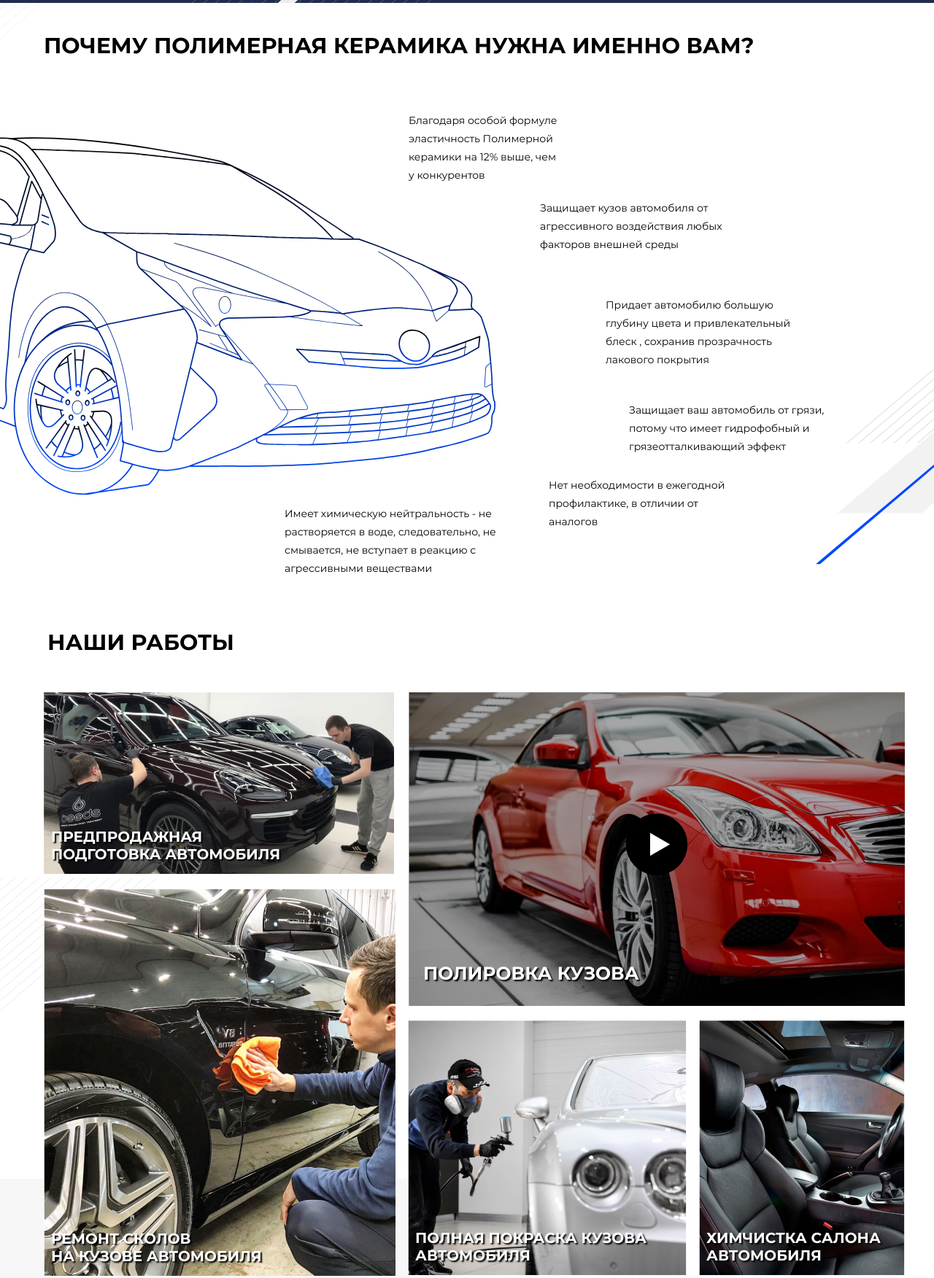
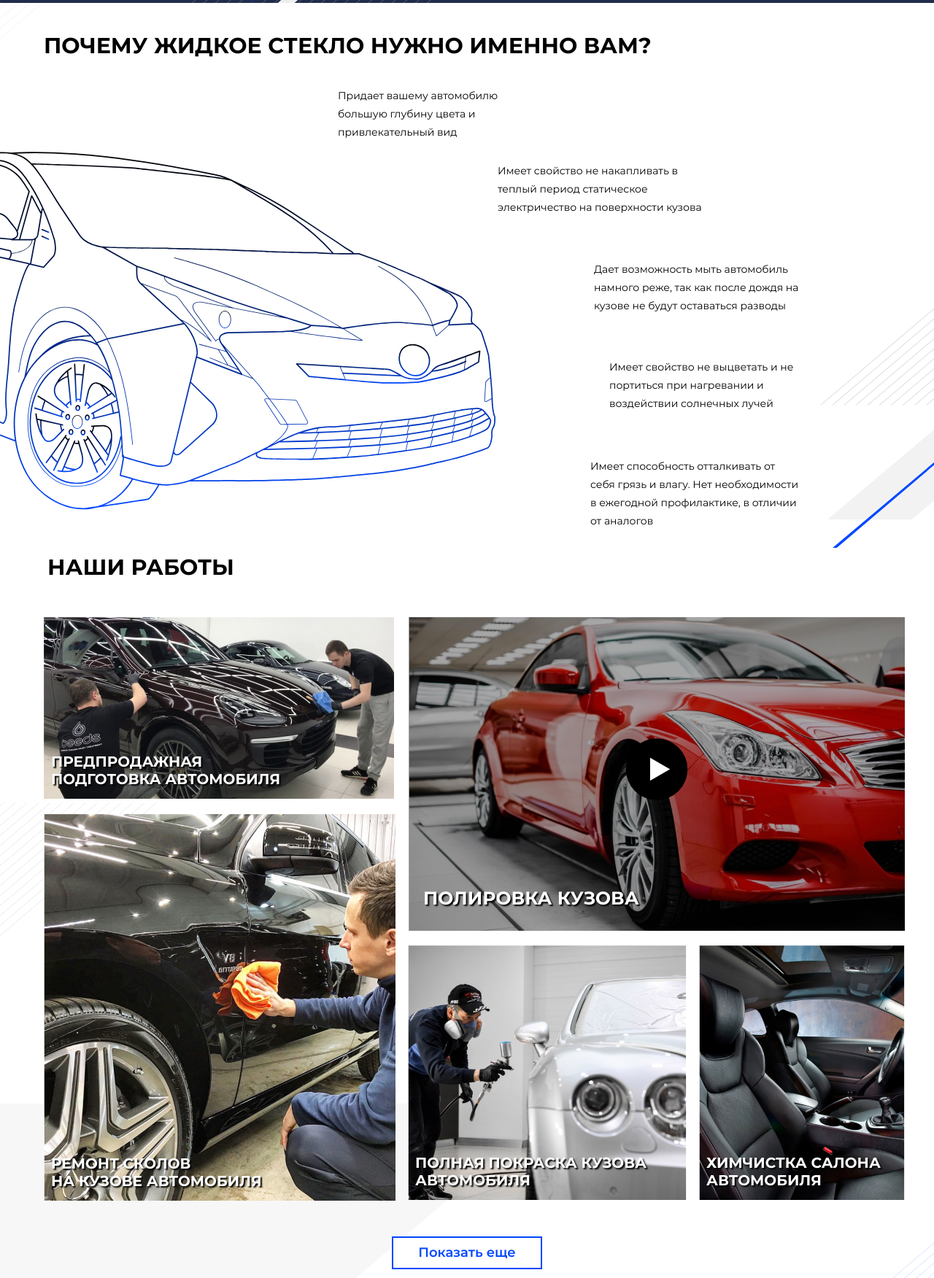
Before and after one commit to AngryFennec/glass, a website: page source/index.html in a window 1280 px wide. Shown: the part 3100-4852 px from the top of the page at 73% size. Drawn offline with nearby package versions, Linux system fonts and the light colour scheme; files that its build step writes are made by us from their sources.

Commit message:
смена текста

```diff
--- a/source/index.html
+++ b/source/index.html
@@ -208,25 +208,22 @@
       </div>
 
       <section class="advantage" id="advantage">
-        <h2 class="advantage__header h2">Почему полимерная керамика нужна именно вам?</h2>
+        <h2 class="advantage__header h2">Почему жидкое стекло нужно именно вам?</h2>
         <ul class="advantage__list">
           <li class="advantage__item">
-              Благодаря особой формуле эластичность Полимерной керамики на 12% выше, чем у конкурентов
+            Придает вашему автомобилю большую глубину цвета и привлекательный вид
           </li>
           <li class="advantage__item">
-              Защищает кузов автомобиля от агрессивного воздействия любых факторов внешней среды
+            Имеет свойство не накапливать в теплый период статическое электричество на поверхности кузова
           </li>
           <li class="advantage__item">
-              Придает автомобилю большую глубину цвета и привлекательный блеск , сохранив прозрачность лакового покрытия
+            Дает возможность мыть автомобиль намного реже, так как после дождя на кузове не будут оставаться разводы
           </li>
           <li class="advantage__item">
-              Защищает ваш автомобиль от грязи, потому что имеет гидрофобный и грязеотталкивающий эффект
+            Имеет свойство не выцветать и не портиться при нагревании и воздействии солнечных лучей
           </li>
           <li class="advantage__item">
-              Нет необходимости в ежегодной профилактике, в отличии от аналогов
-          </li>
-          <li class="advantage__item">
-              Имеет химическую нейтральность - не растворяется в воде, следовательно, не смывается, не вступает в реакцию с агрессивными веществами
+            Имеет способность отталкивать от себя грязь и влагу. Нет необходимости в ежегодной профилактике, в отличии от аналогов
           </li>
         </ul>
         <div class="advantage__wrapper"></div>
@@ -235,6 +232,7 @@
 
       <section class="examples" id="examples">
         <h2 class="examples__header h2">наши работы</h2>
+        <div class="examples__box examples__box--1">
           <div class="examples__video">
             <iframe class="examples__frame" src="https://www.youtube.com/embed/R28lU1Ua8J0" allowfullscreen></iframe>
             <div class="examples__overlay">
@@ -256,12 +254,33 @@
           <div class="examples__block examples__block--4">
             <p class="examples__description">Химчистка салона автомобиля</p>
           </div>
+      </div>
+      <div class="examples__box examples__box--2">
+        <div class="examples__block examples__block--0">
+
+            <p class="examples__description">Полировка кузова</p>
+
+        </div>
+        <div class="examples__block examples__block--1">
+          <p class="examples__description">Предпродажная<br> подготовка автомобиля</p>
+        </div>
+        <div class="examples__block examples__block--2">
+          <p class="examples__description">Полная покраска кузова автомобиля</p>
+        </div>
+        <div class="examples__block examples__block--3">
+          <p class="examples__description">Ремонт сколов <br> на кузове автомобиля</p>
+        </div>
+        <div class="examples__block examples__block--4">
+          <p class="examples__description">Химчистка салона автомобиля</p>
+        </div>
+    </div>
         <button class="examples__button">
             <span>Показать еще</span>
           <img src="images/arrow.svg" alt="показать еще">
         </button>
         <div class="examples__back"></div>
       </section>
+
 
 
         <section class="review" id="review">
--- a/source/less/advantage.less
+++ b/source/less/advantage.less
@@ -43,7 +43,7 @@
 
 .advantage__header {
   margin-bottom: 10px;
-  padding-right: 80px;
+  padding-right: 60px;
   margin-top: 20px;
 }
 
@@ -63,40 +63,30 @@
   }
 
   .advantage__item {
-    width: 195px;
+    width: 220px;
     line-height: 23px;
     padding-right: 0;
     margin-right: 30px;
-    margin-bottom: 0;
-    &:nth-child(2) {
-      order: 4;
-      width: 210px;
-      margin-right: 15px;
+    margin-bottom: 20px;
+    &:nth-child(5){
+      width: 320px;
+      margin-left: 20px;
+      order: 3;
+      margin-right: 0;
     }
-
-    &:nth-child(3) {
+    &:nth-child(4){
+      order: -1;
+    }
+    &:nth-child(3){
+      width: 350px;
       order: 2;
-      width: 240px;
-      margin-bottom: 16px;
     }
-
-    &:nth-child(4) {
-      order: 3;
-      width: 220px;
+    &:nth-child(2){
       margin-right: 0;
-      margin-left: 12px;
-      margin-bottom: 16px;
+      order: 1;
     }
-
-    &:nth-child(5) {
-      order: 5;
-    }
-
-    &:nth-child(6) {
-      order: 6;
-      width: 220px;
-      margin-right: 0;
-      margin-left: 57px;
+    &:nth-child(1){
+      order: 0;
     }
   }
 
@@ -110,15 +100,15 @@
 @media (min-width:1200px) {
   .advantage {
     width: 1200px;
-
+    padding-bottom: 0;
     background: transparent;
   }
 
   .advantage__wrapper {
     width: 1920px;
-    background: url("../images/car-desktop.svg") no-repeat 81px 184px,
-    url("../images/advantage-back2.svg") no-repeat 101% 88%,
-    url("../images/advantage-back1.svg") no-repeat 100% 292px,
+    background: url("../images/car-desktop.svg") no-repeat 81px 204px,
+    url("../images/advantage-back2.svg") no-repeat 100% 220px,
+    url("../images/advantage-back1.svg") no-repeat 97.6% 240px,
     url("../images/advantage-back-desktop.svg") no-repeat 0 -255px;
 
     height: 100%;
@@ -146,45 +136,40 @@
 
     &:nth-child(1) {
       order: 1;
-      width: 210px;
-      margin-left: 170px;
-      margin-top: 15px;
+      width: 220px;
+      margin-left: 73px;
+      margin-top: -19px;
     }
 
     &:nth-child(2) {
       order: 2;
-      width: 310px;
-      margin-left: 350px;
-      margin-top: 20px;
+      width: 300px;
+      margin-left: 292px;
+      margin-top: 8px;
     }
 
     &:nth-child(3) {
       order: 3;
-      width: 260px;
-      margin-left: 440px;
-      margin-top: 58px;
+      width: 290px;
+      margin-left: 424px;
+      margin-top: 40px;
     }
 
     &:nth-child(4) {
       order: 4;
       width: 280px;
 
-      margin-left: 472px;
-      margin-top: 28px;
+      margin-left: 445px;
+      margin-top: 33px;
     }
 
     &:nth-child(5) {
-      width: 250px;
+      width: 290px;
       order: 5;
-      margin-left: 362px;
-      margin-top: 12px;
+      margin-left: 419px;
+      margin-top: 35px;
     }
 
-    &:nth-child(6) {
-      order: 6;
-      width: 320px;
-      margin-top: -60px;
-      margin-left: 0;
-    }
+
   }
 }
--- a/source/less/examples.less
+++ b/source/less/examples.less
@@ -1,18 +1,27 @@
 .examples {
   width: 320px;
   margin: 0 auto;
+  position: relative;
+  display: flex;
+  flex-wrap: wrap;
+  justify-content: center;
+}
+
+.examples__box {
   display: flex;
   flex-direction: column;
   padding: 20px;
-  position: relative;
+  padding-top: 0;
 }
-
+.examples__box--2 {
+  display: none;
+}
 .examples__back {
   position: absolute;
 }
 
 .examples__header {
-  padding-left: 3px;
+  padding-left: 23px;
   margin-top: 11px;
 }
 
@@ -53,6 +62,10 @@
   width: 280px;
   height: 180px;
 
+  &--0 {
+    margin-top: 0;
+    background: url("../images/video-img.jpg") no-repeat 0 0;
+  }
   &--1 {
     background: url("../images/work1-mobile.jpg") no-repeat 0 0;
   }
@@ -62,7 +75,7 @@
   }
 
   &--3,
-  &--4 {
+  &--4, {
     display: none;
   }
 }
@@ -71,6 +84,7 @@
   align-self: center;
   background: transparent;
   border: none;
+  margin: 0 auto;
   margin-top: 15px;
 
   & span {
@@ -102,15 +116,34 @@
   z-index: 20;
 }
 
+.open {
+  display: flex;
+}
+
+.open-btn {
+  & img {
+    transform: rotate(-180deg);
+  }
+}
 @media (min-width: 768px) {
   .examples {
     width: 768px;
+
+  }
+  .examples__back {
+    width: 100%;
+    height: 1180px;
+    background: url("../images/work-back1.svg") no-repeat 100% 1009px;
+    z-index: -1;
+    bottom: 0;
+    left: 0;
+  }
+
+  .examples__box {
     padding-bottom: 0;
     flex-direction: row;
     flex-wrap: wrap;
     justify-content: space-between;
-    background: url("../images/work-back1.svg") no-repeat 100% 115.9%;
-
   }
 
   .examples__header {
@@ -136,6 +169,18 @@
     display: block;
     margin-top: 30px;
 
+    &--0 {
+      width: 730px;
+      height: 430px;
+      background: url("../images/video-img-tab.jpg") no-repeat 0 0;
+
+      .examples__description {
+        font-size: 25px;
+        padding-bottom: 33px;
+        padding-left: 20px;
+        padding-top: 22px;
+      }
+    }
     &--1 {
       background: url("../images/work1-tablet.jpg") no-repeat 0 0;
       width: 445px;
@@ -189,18 +234,21 @@
 
 @media (min-width: 1200px) {
   .examples {
+    width: 1200px;
     background: transparent;
+  }
+  .examples__box {
     padding: 0 ;
     padding-left: 20px;
-    width: 1200px;
+  }
 
-  }
   .examples__header {
     width: 100%;
-    margin-top: 60px;
+    margin-top: 8px;
     margin-left: 5px;
     order: -2;
     margin-bottom: 20px;
+    padding-left: 20px;
   }
 
   .examples__video {
@@ -214,6 +262,14 @@
 
   .examples__block {
     margin-top: 20px;
+
+    &--0 {
+      width: 680px;
+      height: 430px;
+      order: 0;
+      margin-left: 18px;
+      background: url("../images/video-img-desktop.jpg") no-repeat 0 0;
+    }
     &--1 {
       margin-top: 30px;
       order: -1;
@@ -246,13 +302,15 @@
     }
   }
 
+  .examples__box--2 .examples__block--1 {
+    margin-top: 20px;
+  }
   .examples__description {
     background-color: transparent;
     padding-bottom: 15px;
     padding-left: 10px;
     font-size: 20px;
     line-height: 24px;
-
   }
 
   .examples__button {
@@ -279,10 +337,10 @@
 
   .examples__back {
     width: 1920px;
-    height: 100%;
+    height: 1061px;
     background: url("../images/examples-back1.svg") no-repeat 0 401px;
     z-index: -1;
-    top: 0;
+    bottom: 0;
     left: -360px;
   }
 }
--- a/source/script/main.js
+++ b/source/script/main.js
@@ -158,4 +158,13 @@
      over.classList.toggle("overlay--close");
      burger.classList.toggle("menu-button--close");
     });
+
+    var examplesButton = document.querySelector(".examples__button");
+    var examplesBox = document.querySelector(".examples__box--2");
+
+    examplesButton.addEventListener("click", function () {
+      console.log(examplesBox);
+      examplesBox.classList.toggle("open");
+      examplesButton.classList.toggle("open-btn");
+    })
 })();
```
Lines whose indentation alone changed are shown as unchanged.
